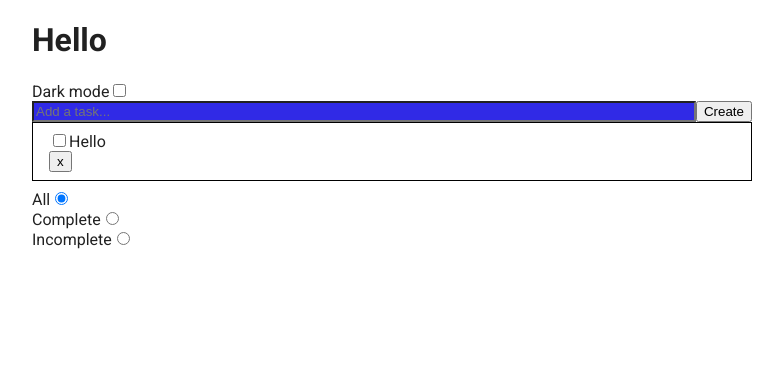
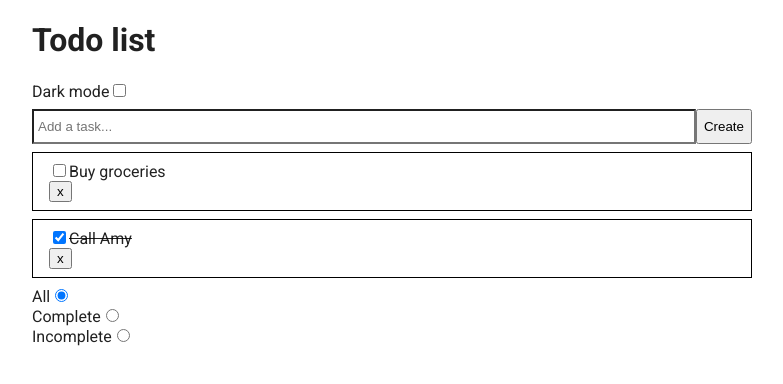
Before and after one commit to matobeno1/simple-todo-app, a React (Create React App) app: page / in a window 1280 px wide. Shown: the top 384 px of the page, without its empty margins (248-1031 px from the left). Built offline with nearby package versions, Linux system fonts and the light colour scheme.

Commit message:
Working on styling the input bar and todos.

```diff
--- a/src/App.tsx
+++ b/src/App.tsx
@@ -7,7 +7,7 @@ import classes from "./App.module.scss";
 
 const App: FunctionComponent = () => (
 	<div className={classes.root}>
-		<h1>Hello</h1>
+		<h1>Todo list</h1>
 		<ThemeSwitcherComponent />
 		<TodoTitleInput />
 		<TodosList />
--- a/src/components/TodoTitleInputComponent/TodoTitleInputComponent.module.scss
+++ b/src/components/TodoTitleInputComponent/TodoTitleInputComponent.module.scss
@@ -1,8 +1,9 @@
 .root {
     display: flex;
+    margin: .5rem 0;
 }
 
 .input {
-    background: var(--primary-color);
     width: 100%;
+    padding: .5rem .25rem;
 }
--- a/src/globals.scss
+++ b/src/globals.scss
@@ -18,3 +18,8 @@ html {
   background-color: var(--bg-color);
   transition: background-color 150ms linear;
 }
+
+input[type="text"] {
+  color: var(--typography-color);
+  background-color: var(--bg-color);
+}
--- a/src/modules/todos/reducer.ts
+++ b/src/modules/todos/reducer.ts
@@ -14,13 +14,19 @@ const todosAdapter = createEntityAdapter<Todo>({
 });
 
 const emptyInitialState = todosAdapter.getInitialState();
-const defaultTodos: [Todo] = [
+const defaultTodos: Todo[] = [
 	{
 		todoId: nanoid(),
-		title: "Hello",
+		title: "Buy groceries",
 		completed: false,
+	},
+	{
+		todoId: nanoid(),
+		title: "Call Amy",
+		completed: true,
 	}
 ];
+
 const filledState = todosAdapter.upsertMany(emptyInitialState, defaultTodos);
 
 const todoSlice = createSlice({
```
